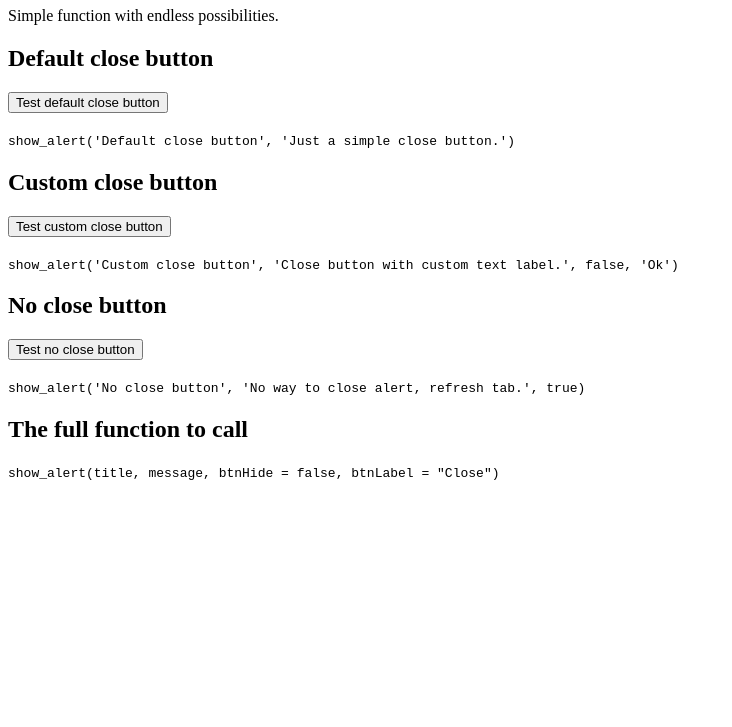
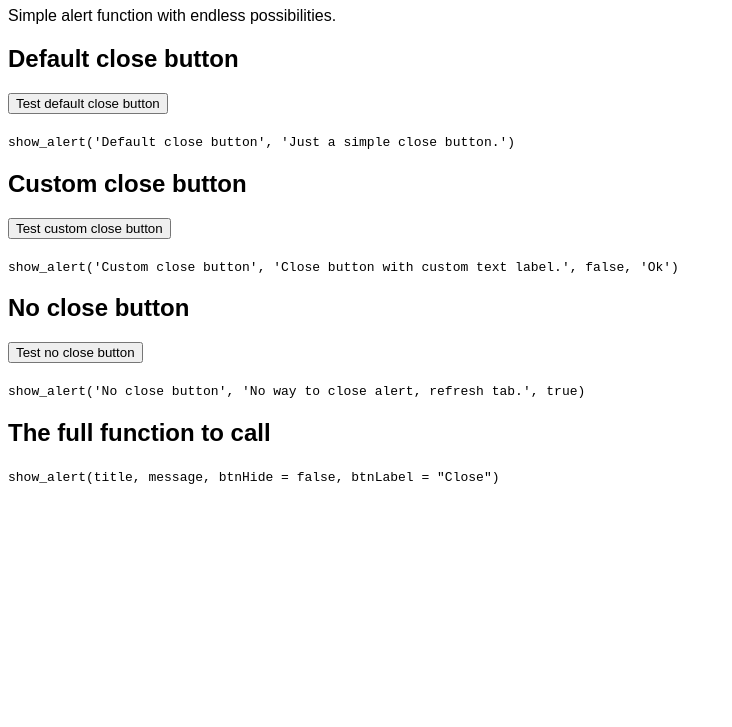
Before and after one commit to lecoa/Vanilla-JS-Alert, a plain HTML site: page index.html in a window 1280 px wide. Shown: the part 73-800 px from the top of the page, without its empty margins (0-732 px from the left). Drawn offline with Linux system fonts and the light colour scheme.

Commit message:
Small corrections

```diff
--- a/alert.css
+++ b/alert.css
@@ -43,7 +43,6 @@
     line-height: 1.25;
     color: var(--text-color);
     box-sizing: border-box;
-    font-family: sans-serif;
   }
   .modal-icon {
     height: 45px;
--- a/index.html
+++ b/index.html
@@ -5,11 +5,16 @@
     <meta http-equiv="X-UA-Compatible" content="IE=edge">
     <meta name="viewport" content="width=device-width, initial-scale=1.0">
     <title>Vanilla JS Alert</title>
+    <style>
+        body{
+            font-family: sans-serif;
+        }
+    </style>
     <link rel="stylesheet" type="text/css" href="./alert.css">
 </head>
 <body>
 <h1 id="demo-heading">Vanilla JS Alert modals</h1>
-<p>Simple function with endless possibilities.</p>
+<p>Simple alert function with endless possibilities.</p>
 <h2>Default close button</h2>
 <button onclick="show_alert('Default close button', 'Just a simple close button.')">Test default close button</button><br><br>
 <code>show_alert('Default close button', 'Just a simple close button.')</code>
```
